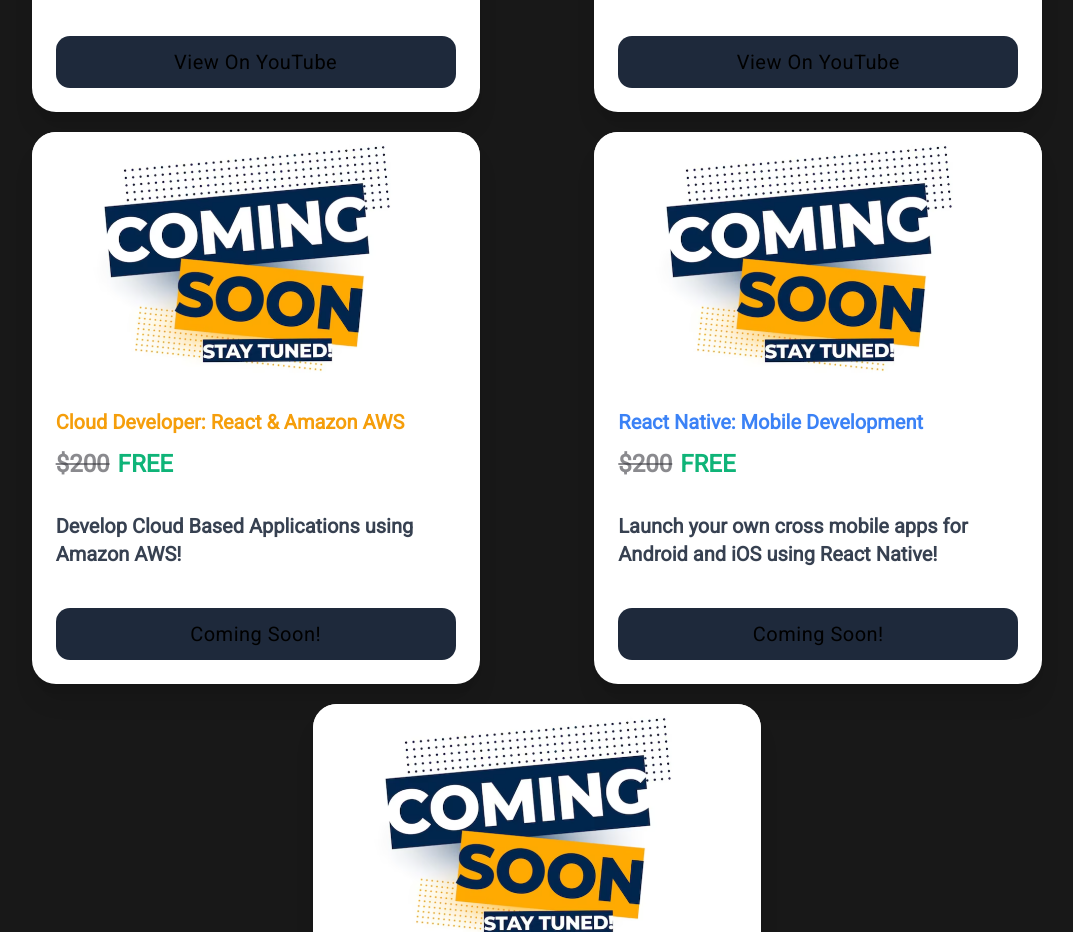
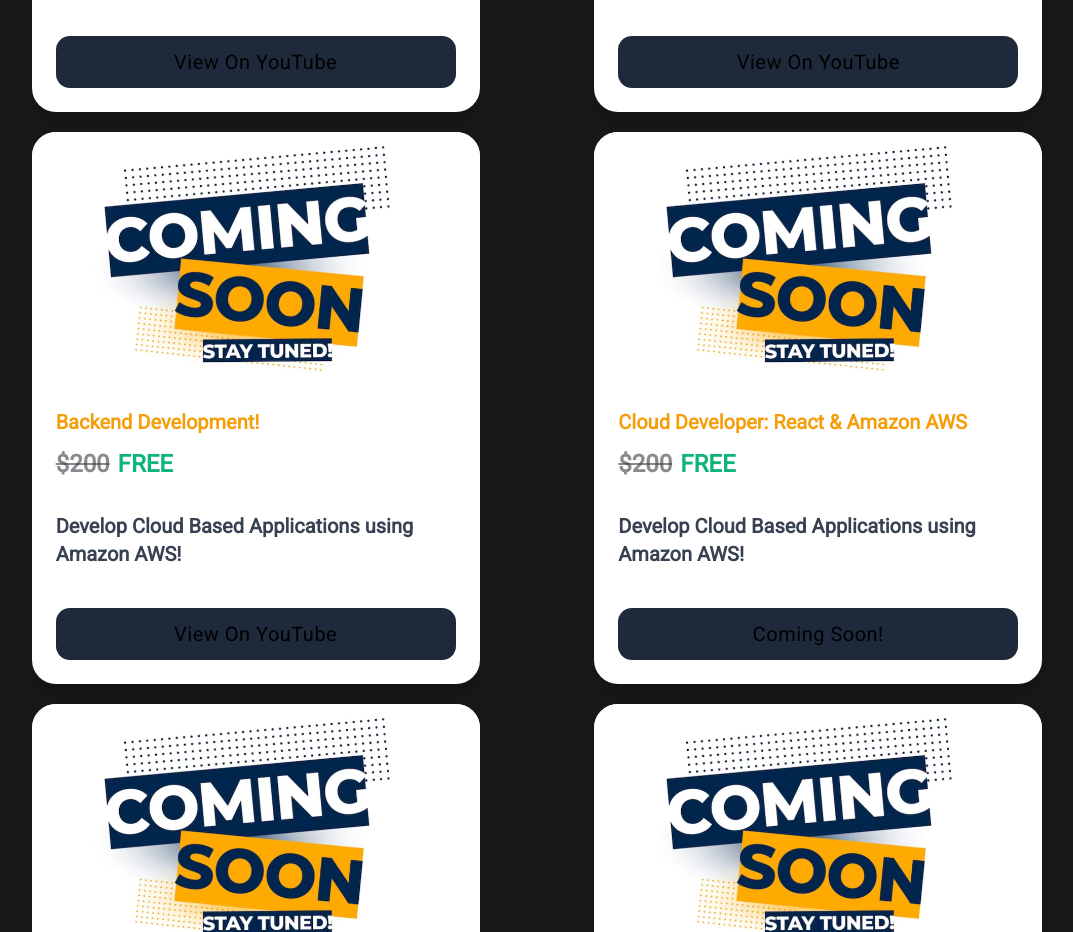
Before and after one commit to AbeTavarez/devp, a Next.js app: page /courses in a window 1280 px wide. Shown: the part 1460-2392 px from the top of the page, without its empty margins (103-1176 px from the left). Built offline with nearby package versions, Linux system fonts and the light colour scheme.

Commit message:
new courses images

```diff
--- a/pages/courses.js
+++ b/pages/courses.js
@@ -207,6 +207,54 @@
               <div className="p-4 sm:p-6 min-h-48">
                 <p className="font-bold text-gray-700 text-xl leading-7 mb-1">
                   <span className="text-amber-500">
+                    Backend Development!
+                  </span>
+                </p>
+                <div className="flex flex-row">
+                  <p className="text-[#3C3C4399] text-2xl mr-2 line-through">
+                    $200
+                  </p>
+                  <p className="text-2xl font-bold text-[#0FB478]">FREE</p>
+                </div>
+                <p className="text-gray-700 text-xl mt-6">
+                  Develop Cloud Based Applications using Amazon AWS!
+                </p>
+
+                <a
+                  target=""
+                  referrerPolicy="origin"
+                  href="https://youtu.be/fhRHGAgvrh4?si=rcUi8V--c4QbD2pn"
+                  className="block mt-10 w-full px-4 py-3 font-medium tracking-wide text-center capitalize transition-colors duration-300 transform bg-slate-800 rounded-[14px] hover:bg-slate-500 focus:outline-none focus:ring focus:ring-teal-300 focus:ring-opacity-80"
+                  aria-label="go to email sign up form"
+                >
+                  View On YouTube
+                </a>
+                {/* <a
+                target="_blank"
+                href="https://apps.apple.com/us/app/id1493631471"
+                className="block mt-1.5 w-full px-4 py-3 font-medium tracking-wide text-center capitalize transition-colors duration-300 transform rounded-[14px] hover:bg-[#F2ECE7] hover:text-[#000000dd] focus:outline-none focus:ring focus:ring-teal-300 focus:ring-opacity-80"
+              >
+                Download app
+              </a> */}
+              </div>
+            </div>
+          </div>
+        </div>
+
+
+        {/* JS and TS Course CARD  */}
+        <div className="font-bold text-xl mt-5 h-full">
+          <div className="w-full max-w-md  mx-auto bg-white rounded-3xl shadow-xl overflow-hidden">
+            <div className="max-w-md mx-auto">
+              <Image
+                src={ComingSoon}
+                width={500}
+                height={500}
+                alt="Picture of the author"
+              />
+              <div className="p-4 sm:p-6 min-h-48">
+                <p className="font-bold text-gray-700 text-xl leading-7 mb-1">
+                  <span className="text-amber-500">
                     Cloud Developer: React & Amazon AWS
                   </span>
                 </p>
```
